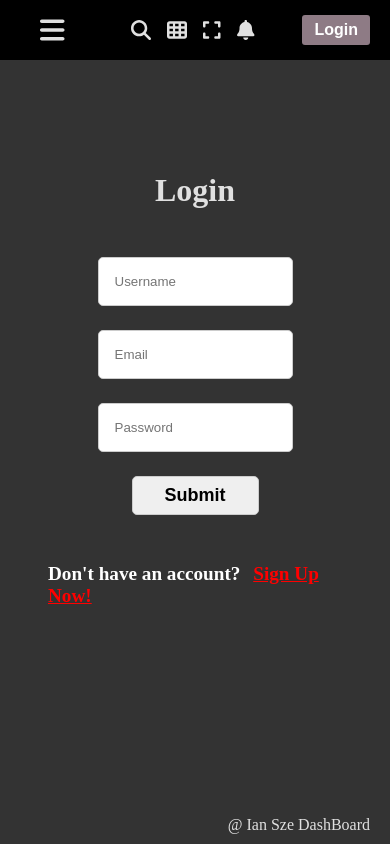
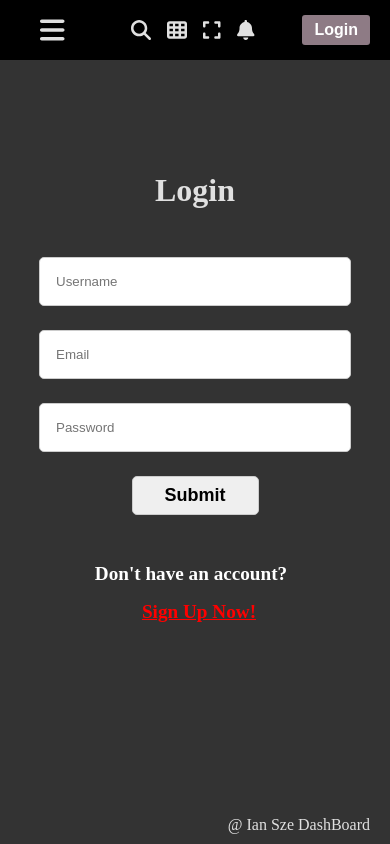
Before and after one commit to iansze/Dashboard, a React (Vite) app in the folder client/: page /login in a window 390 px wide. Built offline with nearby package versions, Linux system fonts and the light colour scheme; no server answers.

Commit message:
fix login error

```diff
--- a/client/src/components/auth/AuthForm.tsx
+++ b/client/src/components/auth/AuthForm.tsx
@@ -5,6 +5,8 @@ import { useDispatch } from "react-redux";
 import { setCurrentMember } from "../../redux/feature/memberSlice";
 import { instance, requests } from "../../utils/axios";
 import { Mode, FormValues, SignInResponseData } from "../../types/type";
+import { faCircleExclamation } from "@fortawesome/free-solid-svg-icons";
+import { FontAwesomeIcon } from "@fortawesome/react-fontawesome";
 
 const AuthForm = ({ mode }: Mode) => {
   const {
@@ -32,14 +34,15 @@ const AuthForm = ({ mode }: Mode) => {
         dispatch(setCurrentMember(data.member));
         navigate("/");
       },
-      onError: () => navigate("/login"),
+      onError: (error: typeof errors) => {
+        console.error("Error during login:", error);
+      },
     },
   };
 
-  const { mutate, isPending } = useMutation(mutationOptions[mode]);
+  const { mutate, isPending, isError } = useMutation(mutationOptions[mode]);
 
   const onSubmit: SubmitHandler<FormValues> = async (data) => {
-    console.log(data);
     mutate(data);
   };
 
@@ -55,7 +58,7 @@ const AuthForm = ({ mode }: Mode) => {
         minLength={3}
         aria-invalid={errors.username ? "true" : "false"}
       />
-      {errors.username?.type === "required" && <p role="alert">username is required</p>}
+      {errors.username?.type === "required" && <p role="alert">Username is required</p>}
       <input
         {...register("email")}
         id="email"
@@ -66,7 +69,7 @@ const AuthForm = ({ mode }: Mode) => {
         minLength={3}
         aria-invalid={errors.email ? "true" : "false"}
       />
-      {errors.email?.type === "required" && <p role="alert">username is required</p>}
+      {errors.email?.type === "required" && <p role="alert">Email is required</p>}
       <input
         {...register("password")}
         id="password"
@@ -77,7 +80,7 @@ const AuthForm = ({ mode }: Mode) => {
         minLength={3}
         aria-invalid={errors.password ? "true" : "false"}
       />
-      {errors.password?.type === "required" && <p role="alert">username is required</p>}
+      {errors.password?.type === "required" && <p role="alert">Password is required</p>}
       <button
         type="submit"
         disabled={isPending}
@@ -85,6 +88,12 @@ const AuthForm = ({ mode }: Mode) => {
       >
         {isPending ? "Loading..." : "Submit"}
       </button>
+      {isError && (
+        <p className="error-message">
+          <FontAwesomeIcon icon={faCircleExclamation} style={{ color: "red" }} size="lg" />
+          Invalid username or password
+        </p>
+      )}
     </form>
   );
 };
--- a/client/src/components/auth/_authForm.scss
+++ b/client/src/components/auth/_authForm.scss
@@ -28,3 +28,29 @@
     }
   }
 }
+
+.error-message {
+  display: flex;
+  color: black;
+  font-size: 1.2rem;
+  font-weight: 700;
+  margin: 1.5rem;
+  padding: 1rem 1rem;
+  border-radius: 2px;
+  border: 1px solid red;
+  background: #eda2a2;
+  gap: 1rem;
+}
+
+@media screen and (max-width: 768px) {
+  .authForm {
+    width: 80%;
+  }
+  .authContainer__link {
+    display: flex;
+    flex-direction: column;
+    justify-content: center;
+    align-items: center;
+    gap: 1rem;
+  }
+}
--- a/client/src/pages/login/Login.tsx
+++ b/client/src/pages/login/Login.tsx
@@ -7,12 +7,12 @@ const Login = () => {
       <div className="authContainer">
         <h1 className="authContainer__title">Login</h1>
         <AuthForm mode="login" />
-        <p className="authContainer__link">
-          Don't have an account?{" "}
+        <div className="authContainer__link">
+          <p className="authContainer__link-title">Don't have an account?</p>
           <Link to="/sign-up" className="authContainer__link-text">
             Sign Up Now!
           </Link>
-        </p>
+        </div>
       </div>
     </>
   );
--- a/client/src/pages/login/_login.scss
+++ b/client/src/pages/login/_login.scss
@@ -10,11 +10,16 @@
     margin: 3rem;
   }
   &__link {
+    display: flex;
     font-size: 1.2rem;
     font-weight: 600;
     margin: 3rem;
     color: white;
     text-decoration: none;
+
+    &-title {
+      padding-right: 0.5rem;
+    }
     &-text {
       margin-left: 0.5rem;
       color: red;
--- a/client/src/pages/signUp/SignUp.tsx
+++ b/client/src/pages/signUp/SignUp.tsx
@@ -7,12 +7,12 @@ const SignUp = () => {
       <div className="authContainer">
         <h1 className="authContainer__title">Sign Up</h1>
         <AuthForm mode="signUp" />
-        <p className="authContainer__link">
-          Already have an account?{" "}
+        <div className="authContainer__link">
+          <p className="authContainer__link-title">Don't have an account?</p>
           <Link to="/login" className="authContainer__link-text">
             Login Now!
           </Link>
-        </p>
+        </div>
       </div>
     </>
   );
--- a/client/src/styles/main.css
+++ b/client/src/styles/main.css
@@ -254,6 +254,31 @@ a {
   color: white;
 }
 
+.error-message {
+  display: flex;
+  color: black;
+  font-size: 1.2rem;
+  font-weight: 700;
+  margin: 1.5rem;
+  padding: 1rem 1rem;
+  border-radius: 2px;
+  border: 1px solid red;
+  background: #eda2a2;
+  gap: 1rem;
+}
+
+@media screen and (max-width: 768px) {
+  .authForm {
+    width: 80%;
+  }
+  .authContainer__link {
+    display: flex;
+    flex-direction: column;
+    justify-content: center;
+    align-items: center;
+    gap: 1rem;
+  }
+}
 .authContainer {
   display: flex;
   flex-direction: column;
@@ -267,11 +292,15 @@ a {
   margin: 3rem;
 }
 .authContainer__link {
+  display: flex;
   font-size: 1.2rem;
   font-weight: 600;
   margin: 3rem;
   color: white;
   text-decoration: none;
+}
+.authContainer__link-title {
+  padding-right: 0.5rem;
 }
 .authContainer__link-text {
   margin-left: 0.5rem;
```
Also changed, not shown: 2 other files (tests, documents, lock files or other folders).
